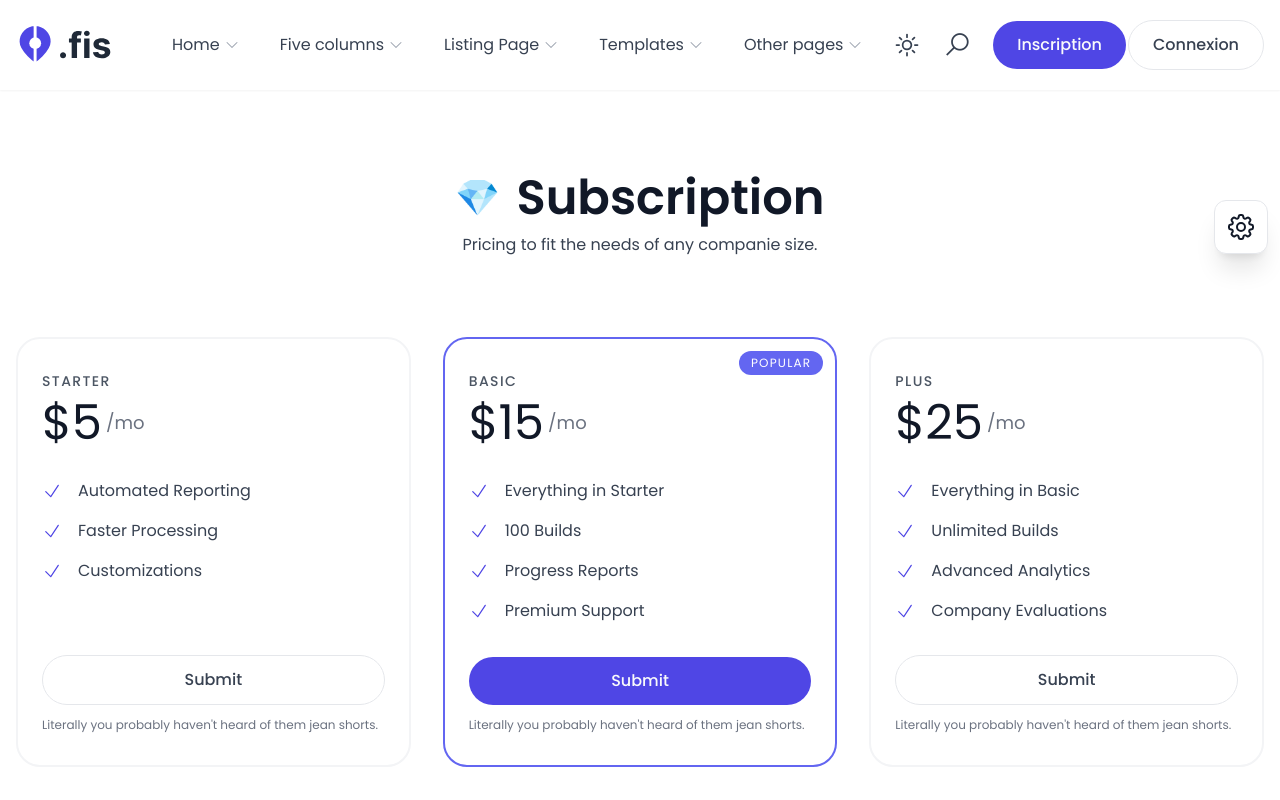
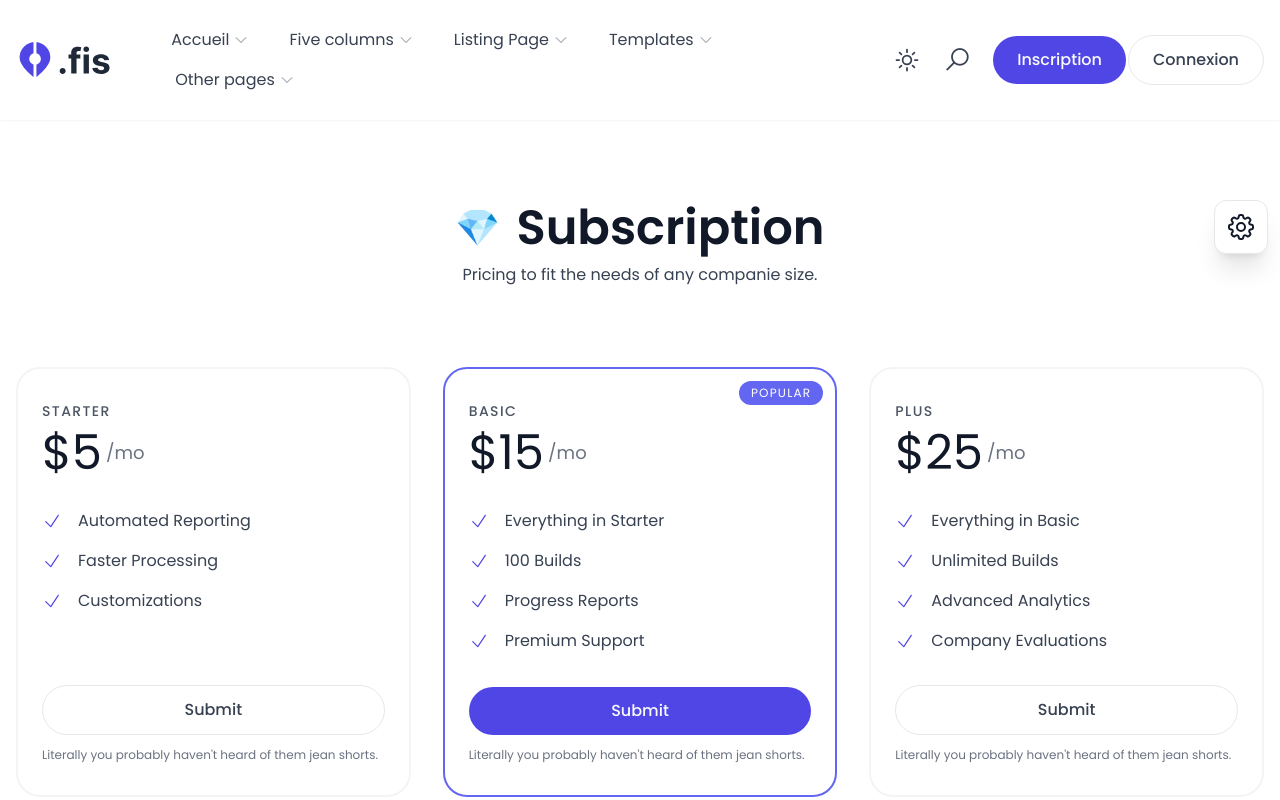
Before and after one commit to Harry8679/NicoCageFront, a React (Create React App) app: page /subscription in a window 1280 px wide. Shown: the top 800 px of the page. Built offline with nearby package versions, Linux system fonts and the light colour scheme.

Commit message:
Navigation Updated for the first element Home to Accueil

```diff
--- a/src/data/navigation.ts
+++ b/src/data/navigation.ts
@@ -189,7 +189,7 @@ export const NAVIGATION_DEMO: NavItemType[] = [
   {
     id: ncNanoId(),
     href: "/",
-    name: "Home",
+    name: "Accueil",
     type: "dropdown",
     children: demoChildMenus,
     isNew: true,
```
